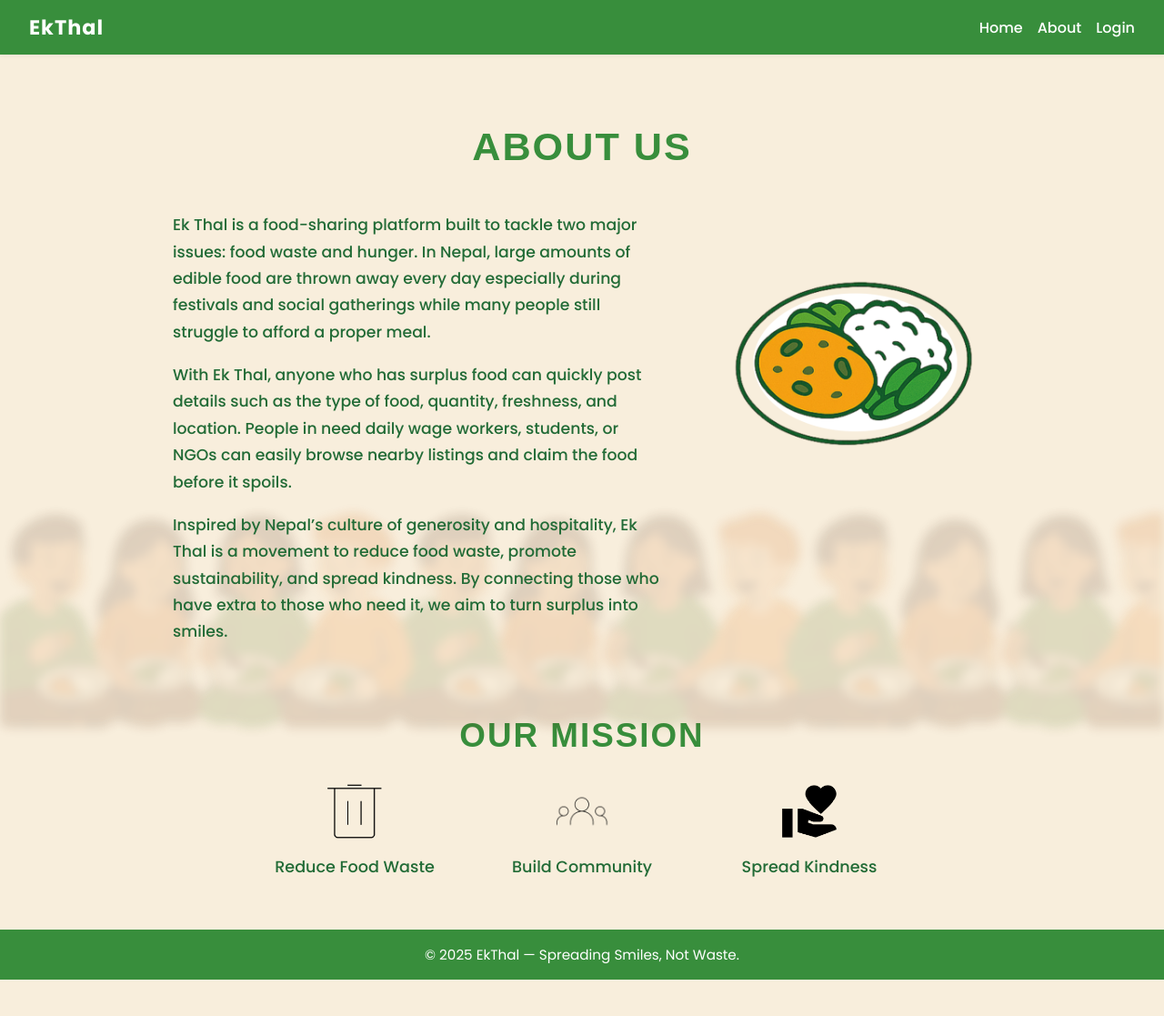
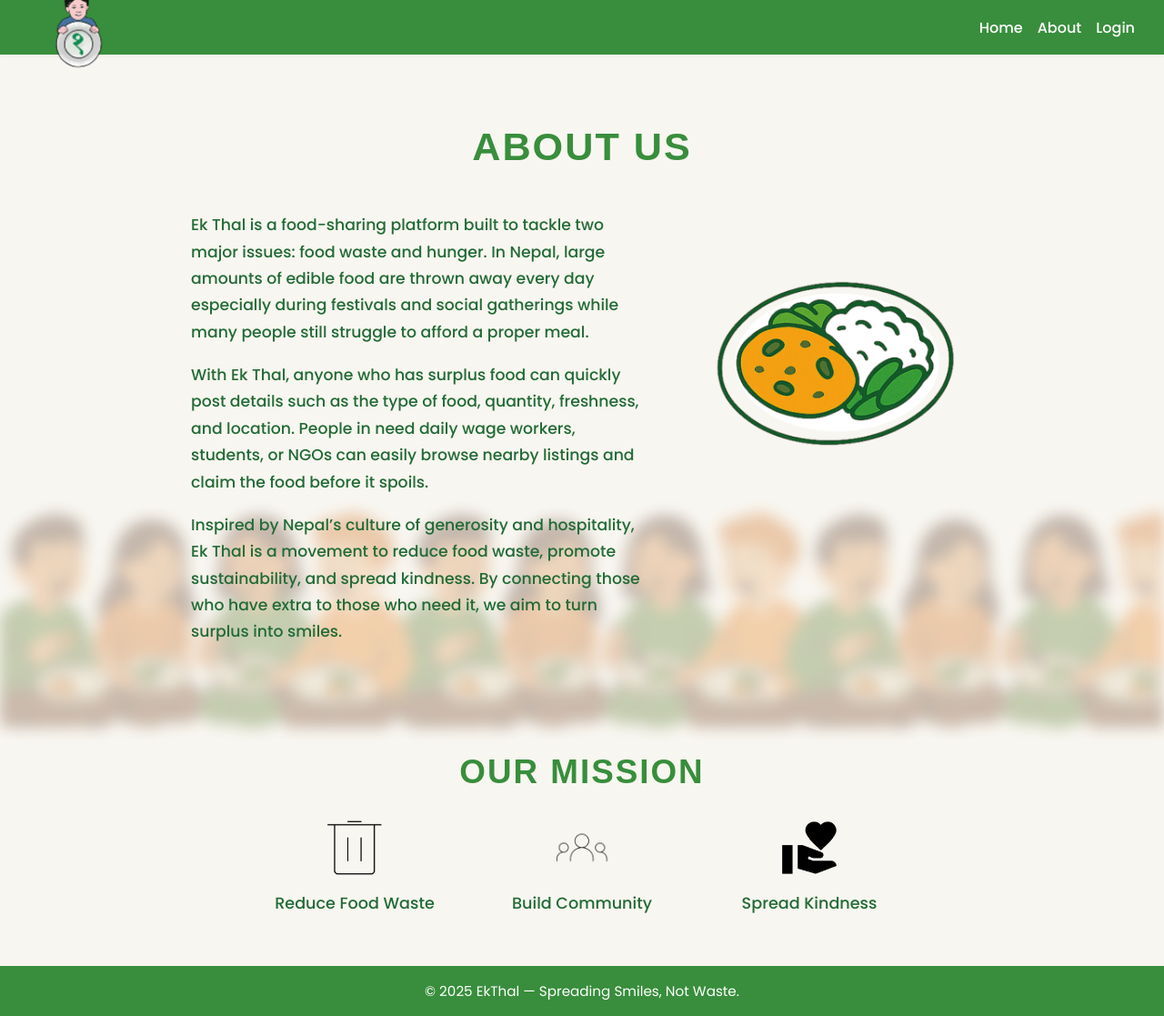
Before and after one commit to heyitsR1/ek-thal-platform, a Django app: page /about/ in a window 1280 px wide. Shown: the whole page at 91% size. Before the commit the page ends 1077 px from the top, so only its background shows below. Run offline with Django 5.2, Linux system fonts and the light colour scheme; some web fonts are replaced.

Commit message:
Fix logo

```diff
--- a/app/whatsapp.py
+++ b/app/whatsapp.py
@@ -52,7 +52,7 @@ class WhatsAppNotifier:
 👤 Donor: {listing.donor.user.username}
 📞 Contact: {listing.donor.phone_number_1}
 
-🔗 Review: http://127.0.0.1:8000/dashboard/approve-listing/{listing.id}/
+🔗 Review: https://ekthal.up.railway.app/dashboard/approve-listing/{listing.id}/
 
 ⚠️ Please review and approve/reject this listing."""
 
@@ -70,7 +70,7 @@ class WhatsAppNotifier:
 ⚖️ {listing.quantity} kg
 ⏰ Prepared: {listing.prepared_at.strftime('%Y-%m-%d %H:%M') if listing.prepared_at else 'N/A'}
 
-🔗 View: http://127.0.0.1:8000/listing/{listing.id}/
+🔗 View: https://ekthal.up.railway.app/listing/{listing.id}/
 
 🚨 Food spoils quickly - claim fast!"""
 
@@ -96,7 +96,7 @@ class WhatsAppNotifier:
 
 🎉 Your food listing is now visible to receivers and can be claimed!
 
-🔗 View: http://127.0.0.1:8000/listing/{listing.id}/"""
+🔗 View: https://ekthal.up.railway.app/listing/{listing.id}/"""
 
         return self.send_message(donor_phone, message)
 
--- a/ekthal/settings.py
+++ b/ekthal/settings.py
@@ -57,8 +57,8 @@ LOGGING = {
     },
 }
 
-ALLOWED_HOSTS = os.environ.get('ALLOWED_HOSTS', '127.0.0.1,localhost,.railway.app,.onrender.com,ek-thal.onrender.com').split(',')
-CSRF_TRUSTED_ORIGINS = os.environ.get('CSRF_TRUSTED_ORIGINS', 'https://127.0.0.1,https://localhost,https://*.railway.app,https://*.onrender.com,https://ek-thal.onrender.com').split(',')
+ALLOWED_HOSTS = os.environ.get('ALLOWED_HOSTS', '127.0.0.1,localhost,.railway.app,ekthal.up.railway.app').split(',')
+CSRF_TRUSTED_ORIGINS = os.environ.get('CSRF_TRUSTED_ORIGINS', 'https://127.0.0.1,https://localhost,https://*.railway.app,https://ekthal.up.railway.app').split(',')
 
 # CSRF Settings
 CSRF_COOKIE_SECURE = os.environ.get('CSRF_COOKIE_SECURE', 'False').lower() == 'true'
@@ -197,7 +197,7 @@ STATICFILES_FINDERS = [
 ]
 
 # Site URL for email notifications
-SITE_URL = os.environ.get('SITE_URL', 'https://ek-thal.onrender.com')
+SITE_URL = os.environ.get('SITE_URL', 'https://ekthal.up.railway.app')
 
 # Media files (Uploaded files)
 MEDIA_URL = '/media/'
--- a/static/about.css
+++ b/static/about.css
@@ -1,34 +1,33 @@
 @import url('https://fonts.googleapis.com/css2?family=Moonshine:wght@400;500;600;700&family=Poppins:wght@300;400;500;600;700&display=swap');
 
 body {
-  background: #f8eedc;
+  background: #f8f6f0;
   font-family: 'Poppins', Arial, sans-serif;
   color: #226b36;
   margin: 0;
-  /* background: url("../static/aboutus.png") no-repeat center bottom fixed; */
   padding: 0;
-  /* overflow: hidden; */
+  position: relative;
+}
+
+body::before {
+  content: '';
+  position: fixed;
+  top: 0;
+  left: 0;
+  width: 100%;
+  height: 100%;
+  background: url("../static/aboutus.png") no-repeat center bottom;
+  background-size: cover;
+  filter: blur(8px);
+  opacity: 0.3;
+  z-index: -1;
+  pointer-events: none;
 }
 
 .aboutus-section {
-  background-size: cover;
-  position: relative;
-  z-index: 1;
-}
-
-.aboutus-section::after {
-  content: "";
-  position: fixed;
-  left: 0;
-  bottom: 0;
-  width: 100vw;
-  height: 100vh;
-  background: url("../static/aboutus.png") no-repeat center bottom;
-  background-size: cover;
-  opacity: 0.15;
-  pointer-events: none;
-  z-index: -1;
-  filter: blur(6px);
+  max-width: 1100px;
+  margin: 0 auto;
+  padding: 0 20px 40px 20px;
 }
 
 .aboutus-title {
--- a/static/listings.css
+++ b/static/listings.css
@@ -5,10 +5,10 @@
 body {
     background: url('/static/bg.svg') no-repeat center center fixed;
     background-size: cover;
+    background: #f5f5f5;
     font-family: 'Poppins', Arial, sans-serif;
     margin: 0;
     padding: 0;
-    background: #f5f5f5;
 }
 
 /* Title */
--- a/templates/base.html
+++ b/templates/base.html
@@ -15,7 +15,9 @@
 </head>
 <body>
     <header class="navbar">
-        <div class="logo" style="color:white;">EkThal</div>
+        <div class="logo">
+            <img src="{% static 'Logo.png' %}" alt="EkThal Logo" style="height: 120px; width: auto; margin-top: 40px;">
+        </div>
         <nav>
             <a href="/">Home</a>
             <a href="/about/">About</a>
@@ -38,6 +40,7 @@
             {% endif %}
         </nav>
     </header>
+
     <div class="messages">
         {% if messages %}
             {% for message in messages %}
--- a/templates/signup.html
+++ b/templates/signup.html
@@ -494,8 +494,10 @@
 </style>
 
 <!-- Navbar -->
-<header class="navbar">
-  <div class="logo">EkThal</div>
+    <header class="navbar">
+        <div class="logo">
+            <img src="{% static 'Logo.png' %}" alt="EkThal Logo" style="height: 120px; width: auto; margin-top: 40px;">
+        </div>
   <nav>
     <a href="/">Home</a>
     <a href="/about/">About</a>
```
Also changed, not shown: templates/contact.html (+8 -2 lines), templates/login.html (+6 -4 lines), README.md, db.sqlite3, food_images/wip--21-healthiest-fruits-to-eat-in-2024-php3RGRfc.webp (added), media/food_images/wip--21-healthiest-fruits-to-eat-in-2024-php3RGRfc.webp (added).
